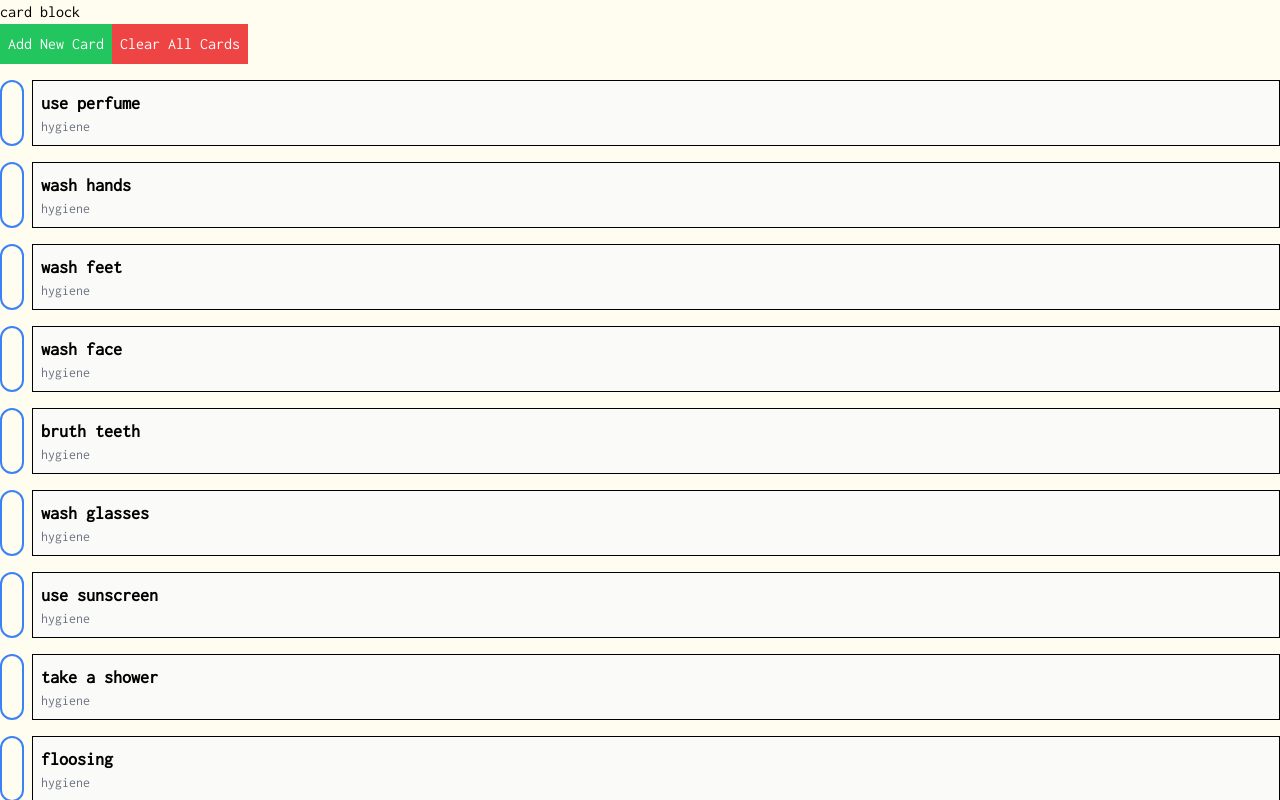
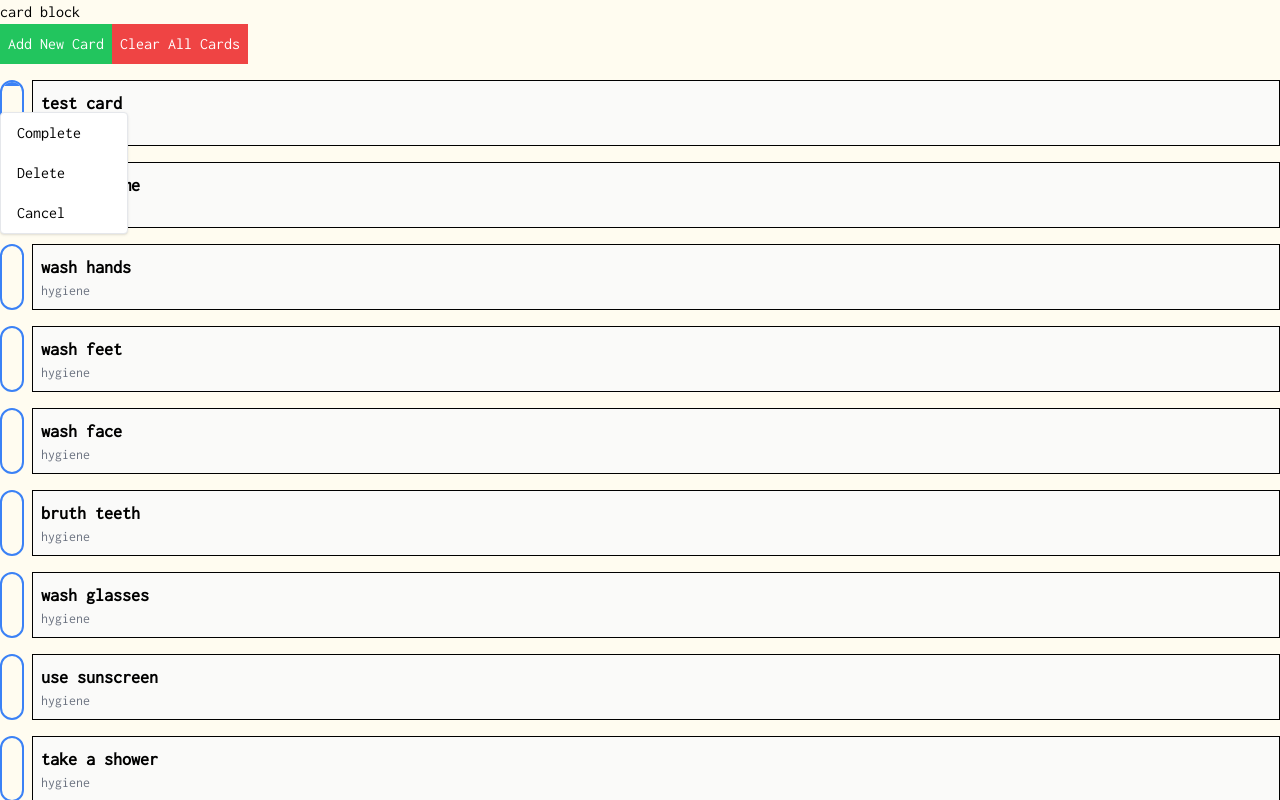
Before and after one commit to Ding-Fan/blog-nextra, a Next.js app: page /card-block in a window 1280 px wide. Both pictures are taken after a click on the element 12 px from the left and 113 px from the top of the page. Shown: the top 800 px of the page. Built offline with nearby package versions, Linux system fonts and the light colour scheme; a web font is replaced by a local one.

Commit message:
add card block menu

```diff
--- a/components/CardBlock.tsx
+++ b/components/CardBlock.tsx
@@ -9,6 +9,9 @@ type Props = {
   startTime: dayjs.Dayjs;
   interval: number;
   onIndicatorClick: (id: string) => void;
+  onDeleteClick: (id: string) => void;
+  isMenuOpen: boolean;
+  onMenuToggle: (id: string | null) => void;
 };
 
 const CardBlock = ({
@@ -16,9 +19,35 @@ const CardBlock = ({
   category,
   id,
   onIndicatorClick,
+  onDeleteClick,
   startTime,
   interval,
+  isMenuOpen,     // New prop
+  onMenuToggle,   // New prop
 }: Props) => {
+
+
+  const handleIndicatorClick = () => {
+    onMenuToggle(id); // Toggle menu for this card
+  };
+
+  const handleComplete = () => {
+    onIndicatorClick(id); // Reset startTime
+    onMenuToggle(null);   // Close the menu
+  };
+
+  const handleDelete = () => {
+    const confirmDelete = window.confirm("Delete this card?");
+    if (confirmDelete) {
+      onDeleteClick(id);
+    }
+    onMenuToggle(null);   // Close the menu
+  };
+
+  const handleCancel = () => {
+    onMenuToggle(null);   // Close the menu
+  };
+
   // Function to calculate the indicator height
   const calculateHeight = () => {
     const elapsed = dayjs().diff(startTime); // in milliseconds
@@ -44,10 +73,10 @@ const CardBlock = ({
   }, [startTime, interval]);
 
   return (
-    <div className="flex flex-row items-stretch gap-2">
+    <div className="flex flex-row items-stretch gap-2 relative">
       <div
         className="rounded-full overflow-hidden flex cursor-pointer border-blue-500 border-solid border-2"
-        onClick={() => onIndicatorClick(id)}
+        onClick={handleIndicatorClick} // Updated handler
       >
         <div
           className="w-5 bg-blue-500"
@@ -61,6 +90,28 @@ const CardBlock = ({
         <div className="text-lg font-bold line-clamp-2" title={content}>{content}</div>
         <div className="text-sm text-gray-500">{category}</div>
       </div>
+      {isMenuOpen && (
+        <div className="absolute z-10 mt-8 bg-white border rounded shadow w-32">
+          <button
+            onClick={handleComplete}
+            className="block w-full text-left px-4 py-2 hover:bg-gray-100"
+          >
+            Complete
+          </button>
+          <button
+            onClick={handleDelete}
+            className="block w-full text-left px-4 py-2 hover:bg-gray-100"
+          >
+            Delete
+          </button>
+          <button
+            onClick={handleCancel}
+            className="block w-full text-left px-4 py-2 hover:bg-gray-100"
+          >
+            Cancel
+          </button>
+        </div>
+      )}
     </div>
   );
 };
--- a/components/CardBlocks.tsx
+++ b/components/CardBlocks.tsx
@@ -200,6 +200,12 @@ const CARD_DATA = [
 const CardBlocks = (props: Props) => {
   const [cards, setCards] = useState([]);
 
+  const [openMenuCardId, setOpenMenuCardId] = useState(null);
+
+  const handleMenuToggle = (id) => {
+    setOpenMenuCardId((prevId) => (prevId === id ? null : id));
+  };
+
   const mergeCards = (defaultCards, storedCards) => {
     const defaultCardsMap = new Map(defaultCards.map(card => [card.id, card]));
     const allCardIds = new Set([...defaultCards.map(card => card.id), ...storedCards.map(card => card.id)]);
@@ -271,6 +277,11 @@ const CardBlocks = (props: Props) => {
     localStorage.setItem("cards", JSON.stringify(cardsToSave));
   };
 
+  const deleteCard = (id) => {
+    const updatedCards = cards.filter((card) => card.id !== id);
+    saveCards(updatedCards);
+  };
+
 
   // Compute progress and sort cards
   const sortedCards = cards
@@ -302,6 +313,9 @@ const CardBlocks = (props: Props) => {
             startTime={card.startTime}
             interval={card.interval}
             onIndicatorClick={handleCardInteraction}
+            onDeleteClick={deleteCard}
+            isMenuOpen={openMenuCardId === card.id}
+            onMenuToggle={handleMenuToggle}
           />
         ))}
       </div>
```
